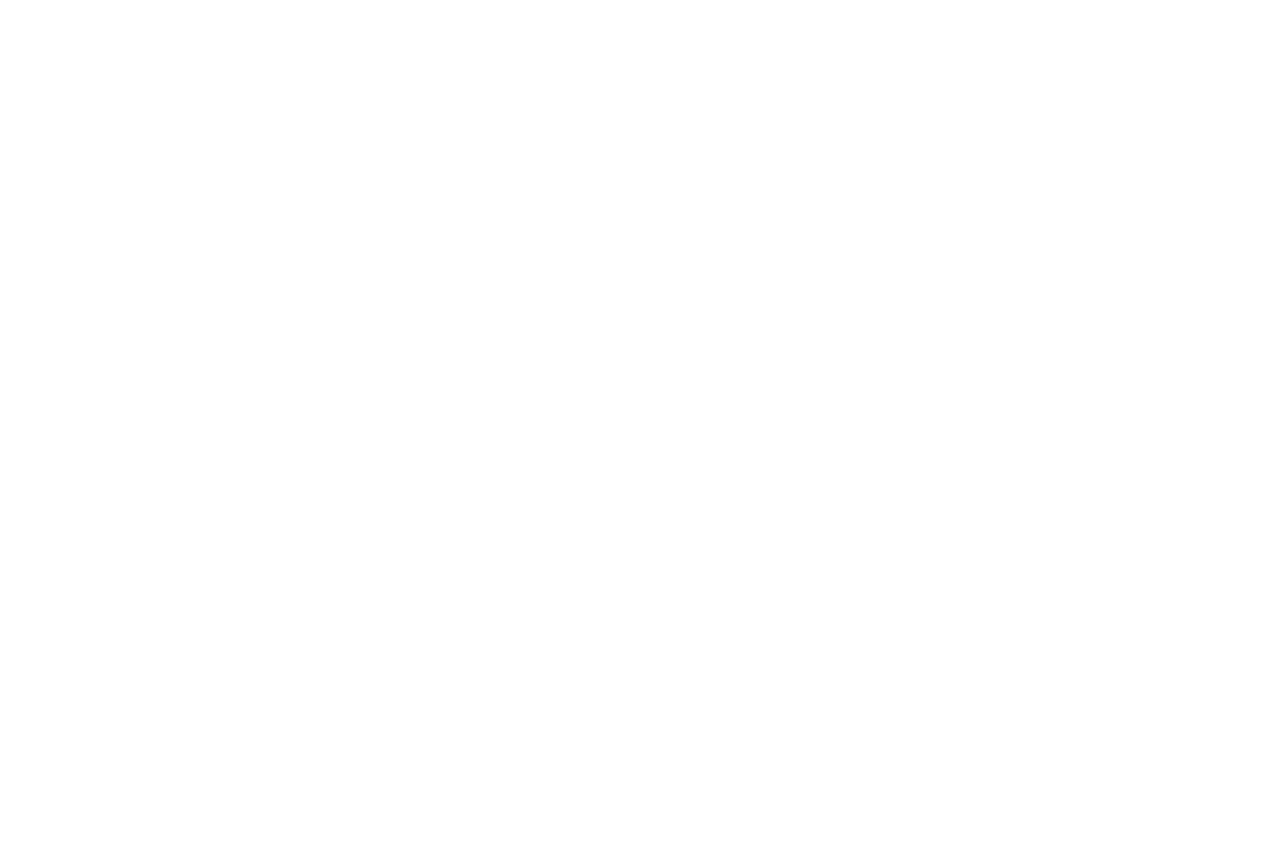
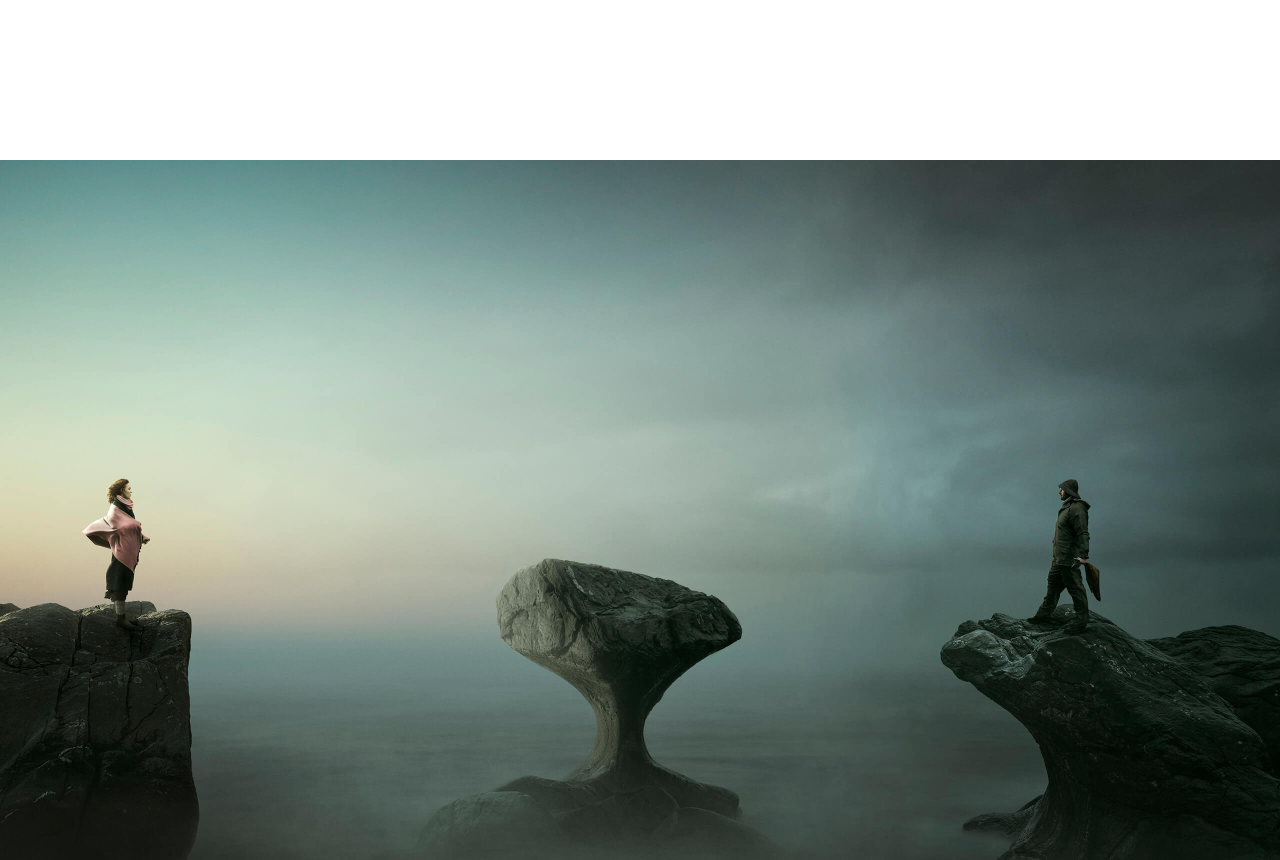
Before and after one commit to CaioHPerlin/babord-group-landing-page, a Next.js app: page / in a window 1280 px wide. Shown: the part 1440-2300 px from the top of the page. Built offline with nearby package versions, Linux system fonts and the light colour scheme.

Commit message:
chore: add image story-section

```diff
--- /dev/null
+++ b/src/app/components/sections/landing-page/story-section/story-section.module.css
@@ -0,0 +1,21 @@
+.storySection {
+    display: flex;
+    align-items: center;
+    justify-content: center;
+}
+
+.imageWrapper {
+    height: 100%;
+    width: 100%;
+    transform: scale(1.1);
+    transform-origin: center center;
+    overflow: hidden;
+    position: absolute;
+    z-index: -20;
+}
+
+.imageWrapper img {
+    object-fit: cover;
+    width: 100%;
+    height: 100%;
+}
--- a/src/app/components/sections/landing-page/story-section/story-section.tsx
+++ b/src/app/components/sections/landing-page/story-section/story-section.tsx
@@ -1,5 +1,19 @@
 import SectionWrapper from "../../../section-wrapper/section-wrapper";
+import style from "./story-section.module.css";
 
 export function StorySection() {
-	return <SectionWrapper></SectionWrapper>;
+	return (
+		<SectionWrapper>
+			<div className={style.imageWrapper}>
+				{/* Usa a imagem em `public/background-story.jpg` conforme solicitado */}
+				<img src="/background-story.jpg" alt="Story background" />
+			</div>
+
+			<section className={style.storySection}>
+				{/* Conteúdo da seção (texto, botões, etc.) pode ser adicionado aqui por você */}
+			</section>
+		</SectionWrapper>
+	);
 }
+
+export default StorySection;
```
Also changed, not shown: public/background-story.jpg (added).
